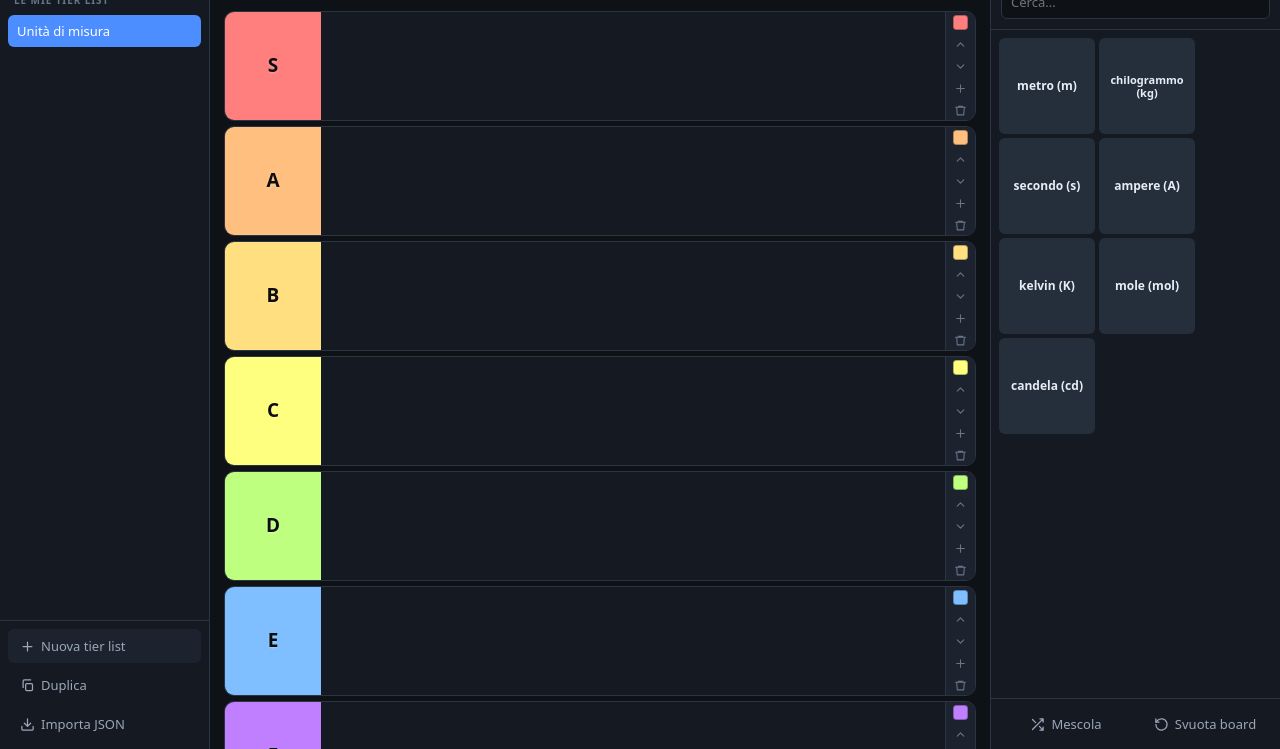
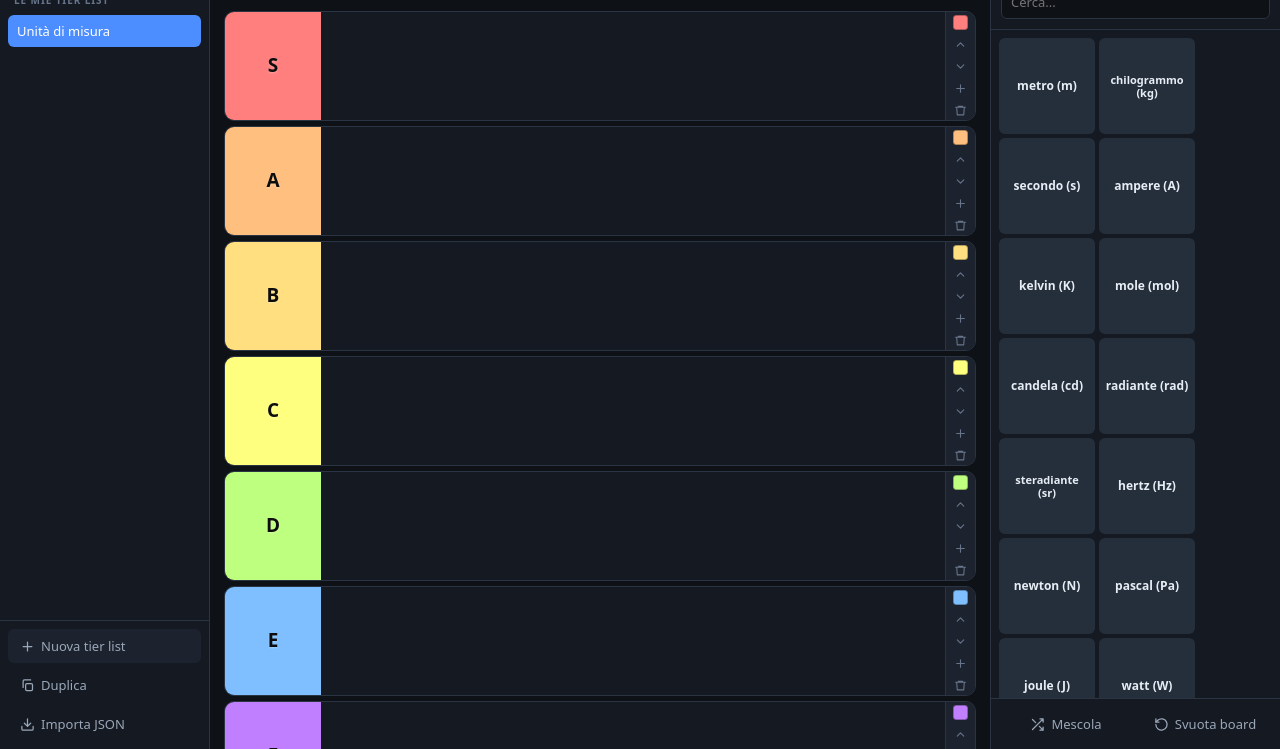
Before and after one commit to g95g95/tierforge, a plain HTML site: page index.html in a window 1280 px wide. Shown: the part 51-800 px from the top of the page. Drawn offline with Linux system fonts and the light colour scheme.

Commit message:
Carica tutte le unità di misura al primo avvio
Il progetto iniziale nasceva con 7 tessere d'esempio: ora parte con tutte
le 433 unità già nel pool, senza dover cliccare nulla.

La lista era calcolata dentro buildPresets(), quindi il boot non poteva
usarla: estratta in allUnits(), condivisa fra il pulsante "Carica tutte"
e il seeding. Il seeding resta condizionato all'assenza di progetti, così
un reload non risemina e "Nuova tier list" resta vuota.

Co-Authored-By: Claude Opus 5 <noreply@anthropic.com>

```diff
--- a/index.html
+++ b/index.html
@@ -862,6 +862,18 @@ const DATA_PRESETS = {
   },
 };
 
+// Set che non contengono unità di misura in senso stretto: esclusi da allUnits(),
+// restano comunque disponibili come preset singoli.
+const NOT_UNITS = new Set(["sport", "economia", "curiose"]);
+
+// Tutte le unità di misura, deduplicate. Usata sia dal pulsante "Carica tutte"
+// sia dal seeding al primo avvio.
+const allUnits = () => [...new Set(
+  Object.entries(DATA_PRESETS)
+    .filter(([k]) => !NOT_UNITS.has(k))
+    .flatMap(([, p]) => p.items)
+)];
+
 /* ============================== STATO ============================== */
 let state    = null;   // progetto corrente
 let projects = [];     // metadati di tutti i progetti
@@ -1873,12 +1885,7 @@ function buildPresets() {
     dp.appendChild(b);
   });
 
-  // "Carica tutte": esclude i set che non sono unità di misura in senso stretto.
-  const NOT_UNITS = new Set(["sport", "economia", "curiose"]);
-  const allUnits = Object.entries(DATA_PRESETS)
-    .filter(([k]) => !NOT_UNITS.has(k))
-    .flatMap(([, p]) => p.items);
-  const uniqUnits = [...new Set(allUnits)];
+  const uniqUnits = allUnits();
   $("#loadAllUnits").querySelector("span").textContent =
     `Carica TUTTE le unità di misura (${uniqUnits.length})`;
   $("#loadAllUnits").onclick = () => {
@@ -1965,10 +1972,9 @@ document.addEventListener("keydown", e => {
   projects = all.map(p => ({ id: p.id, name: p.name, updated: p.updated }));
 
   if (!all.length) {
-    // Primo avvio: progetto d'esempio con le unità SI di base già pronte.
+    // Primo avvio: tutte le unità di misura già caricate nel pool.
     const p = blankProject("Unità di misura");
-    ["metro (m)","chilogrammo (kg)","secondo (s)","ampere (A)",
-     "kelvin (K)","mole (mol)","candela (cd)"].forEach(t => {
+    allUnits().forEach(t => {
       const id = uid();
       p.items[id] = { id, type: "text", text: t };
       p.pool.push(id);
@@ -1978,7 +1984,7 @@ document.addEventListener("keydown", e => {
     state = p;
     $("#title").value = state.name;
     renderAll();
-    toast("Benvenuto! Trascina le tessere nelle righe", "ok");
+    toast(`${p.pool.length} unità di misura pronte da ordinare`, "ok");
   } else {
     const last = await DB.getMeta("last");
     await loadProject(all.find(p => p.id === last) ? last : all[0].id);
```
Also changed, not shown: 2 other files.
